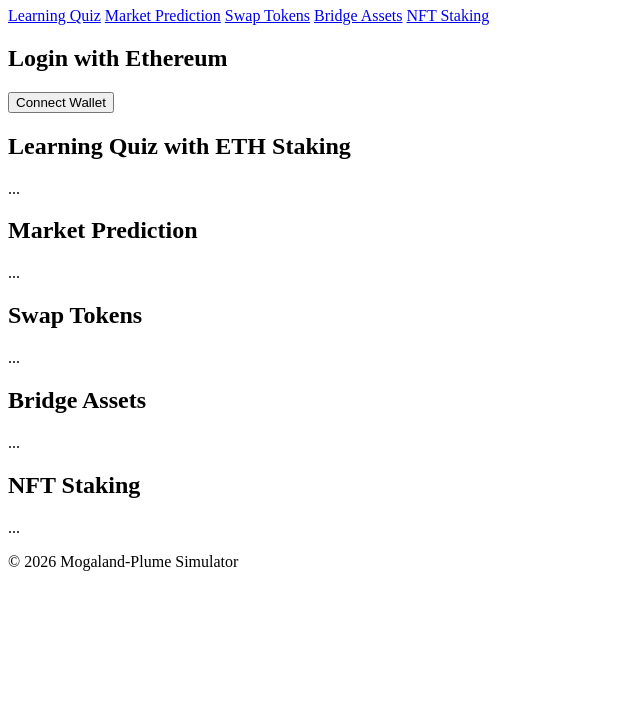
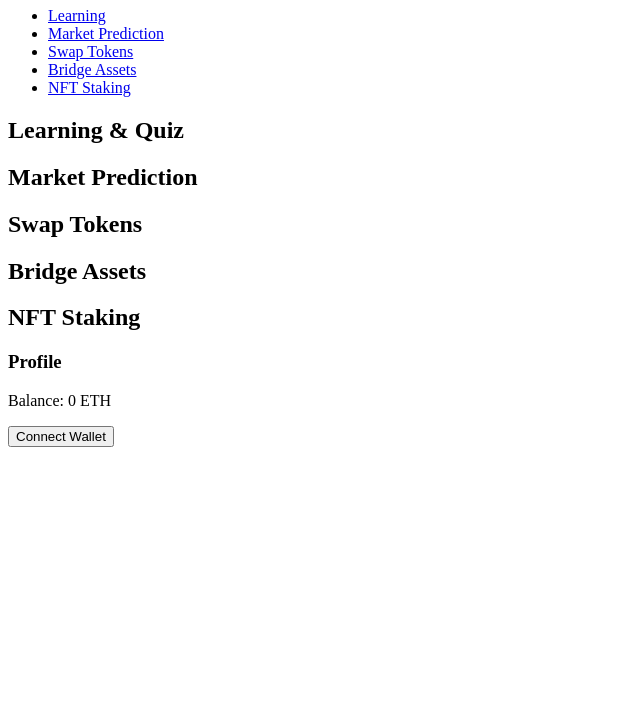
Before and after one commit to Faang21/mogaland-plume-simulator, a plain HTML site: page index.html in a window 1280 px wide. Shown: the part 73-800 px from the top of the page, without its empty margins (0-640 px from the left). Drawn offline with nearby package versions, Linux system fonts and the light colour scheme; a script that the page names is missing.

Commit message:
Updated index.html with complete Mogaland-Plume Simulator application code integrating Ethereum Sepolia testnet and Web3.js wallet connection.

```diff
--- a/index.html
+++ b/index.html
@@ -3,69 +3,81 @@
 <head>
     <meta charset="UTF-8">
     <meta name="viewport" content="width=device-width, initial-scale=1.0">
-    <link rel="stylesheet" href="style.css">
     <title>Mogaland-Plume Simulator</title>
+    <link rel="stylesheet" href="styles.css">
+    <script src="https://cdn.jsdelivr.net/npm/web3/dist/web3.min.js"></script>
+    <script src="https://cdn.jsdelivr.net/npm/ethers/dist/ethers.umd.min.js"></script>
 </head>
 <body>
+    <div class="app-container">
+        <header>
+            <h1>Mogaland-Plume Simulator</h1>
+        </header>
+        <nav>
+            <ul>
+                <li><a href="#learning">Learning</a></li>
+                <li><a href="#market-prediction">Market Prediction</a></li>
+                <li><a href="#swap">Swap Tokens</a></li>
+                <li><a href="#bridge">Bridge Assets</a></li>
+                <li><a href="#nft-staking">NFT Staking</a></li>
+            </ul>
+        </nav>
+        <main>
+            <section id="learning">
+                <h2>Learning & Quiz</h2>
+                <!-- Quiz and Staking Logic -->
+            </section>
+            <section id="market-prediction">
+                <h2>Market Prediction</h2>
+                <div id="chart"></div>
+                <!-- Chart Logic -->
+            </section>
+            <section id="swap">
+                <h2>Swap Tokens</h2>
+                <!-- Swap Logic -->
+            </section>
+            <section id="bridge">
+                <h2>Bridge Assets</h2>
+                <!-- Bridge Logic -->
+            </section>
+            <section id="nft-staking">
+                <h2>NFT Staking</h2>
+                <!-- NFT Staking Logic -->
+            </section>
+        </main>
+        <footer>
+            <div class="profile-panel">
+                <h3>Profile</h3>
+                <p id="balance-display">Balance: 0 ETH</p>
+                <button id="connect-wallet">Connect Wallet</button>
+            </div>
+        </footer>
+    </div>
+    <script>
+        // Wallet Connection Logic
+        async function connectWallet() {
+            if (window.ethereum) {
+                try {
+                    await window.ethereum.request({ method: 'eth_requestAccounts' });
+                    const web3 = new Web3(window.ethereum);
+                    console.log('Wallet Connected', await web3.eth.getAccounts());
+                    // Update balance display
+                    updateBalance(web3);
+                } catch (error) {
+                    console.error('User denied account access');
+                }
+            } else {
+                alert('Please install MetaMask or another wallet provider.');
+            }
+        }
 
-    <header>
-        <h1>Mogaland-Plume Simulator</h1>
-    </header>
+        async function updateBalance(web3) {
+            const accounts = await web3.eth.getAccounts();
+            const balance = await web3.eth.getBalance(accounts[0]);
+            document.getElementById('balance-display').innerText = `Balance: ${web3.utils.fromWei(balance, 'ether')} ETH`;
+        }
 
-    <nav class="bottom-nav">
-        <a href="#quiz">Learning Quiz</a>
-        <a href="#market">Market Prediction</a>
-        <a href="#swap">Swap Tokens</a>
-        <a href="#bridge">Bridge Assets</a>
-        <a href="#nft">NFT Staking</a>
-    </nav>
-
-    <section id="login" class="card">
-        <h2>Login with Ethereum</h2>
-        <button id="loginButton">Connect Wallet</button>
-    </section>
-
-    <section id="quiz" class="card">
-        <h2>Learning Quiz with ETH Staking</h2>
-        <div class="stats-box">...
-        </div>
-    </section>
-
-    <section id="market" class="card">
-        <h2>Market Prediction</h2>
-        <div class="stats-box">...
-        </div>
-    </section>
-
-    <section id="swap" class="card">
-        <h2>Swap Tokens</h2>
-        <div class="stats-box">...
-        </div>
-    </section>
-
-    <section id="bridge" class="card">
-        <h2>Bridge Assets</h2>
-        <div class="stats-box">...
-        </div>
-    </section>
-
-    <section id="nft" class="card">
-        <h2>NFT Staking</h2>
-        <div class="stats-box">...
-        </div>
-    </section>
-
-    <footer>
-        <p>&copy; 2026 Mogaland-Plume Simulator</p>
-    </footer>
-
-    <script src="https://cdnjs.cloudflare.com/ajax/libs/web3/1.6.1/web3.min.js"></script>
-    <script>
-        // Web3.js integration code here
-        const loginButton = document.getElementById('loginButton');
-        loginButton.addEventListener('click', async () => {
-            // Ethereum login logic
-        });
+        document.getElementById('connect-wallet').addEventListener('click', connectWallet);
     </script>
 </body>
 </html>
```
